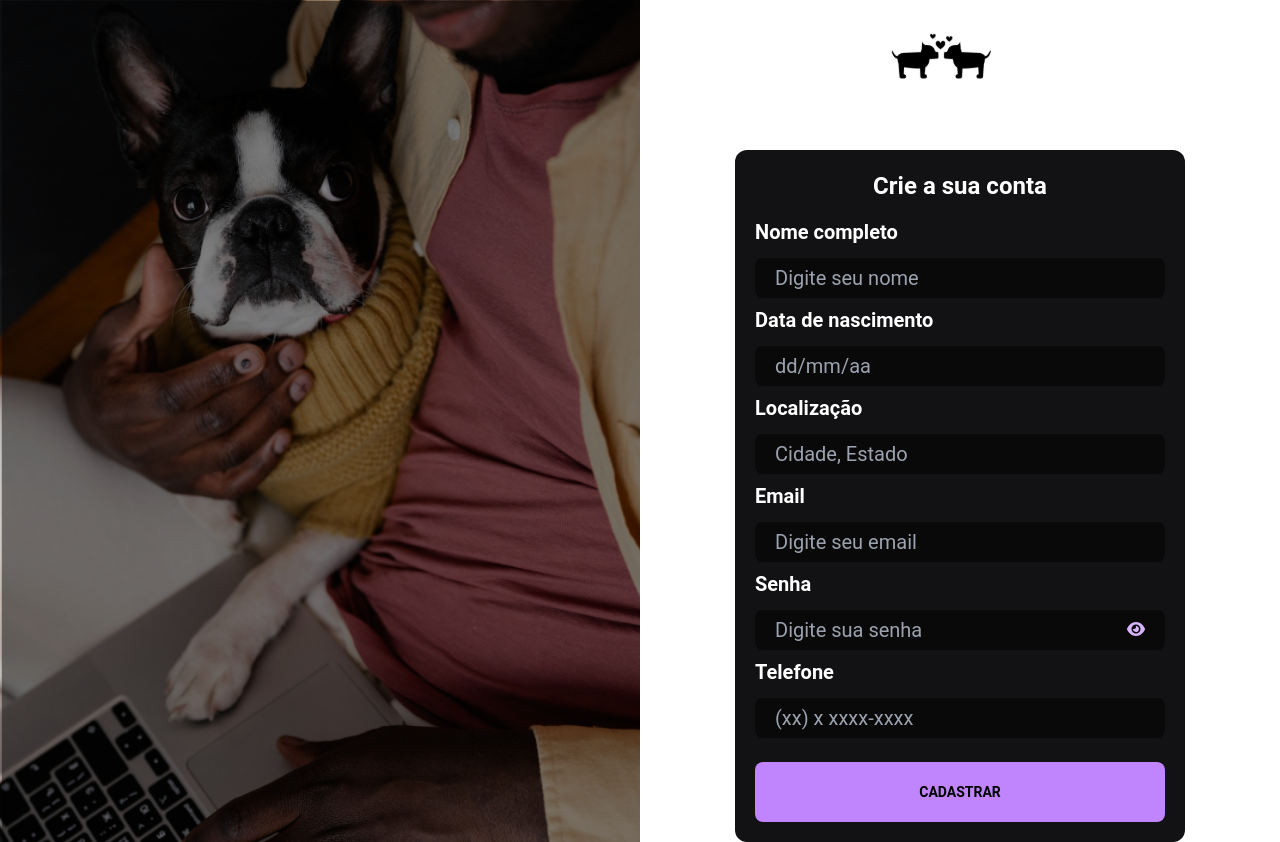
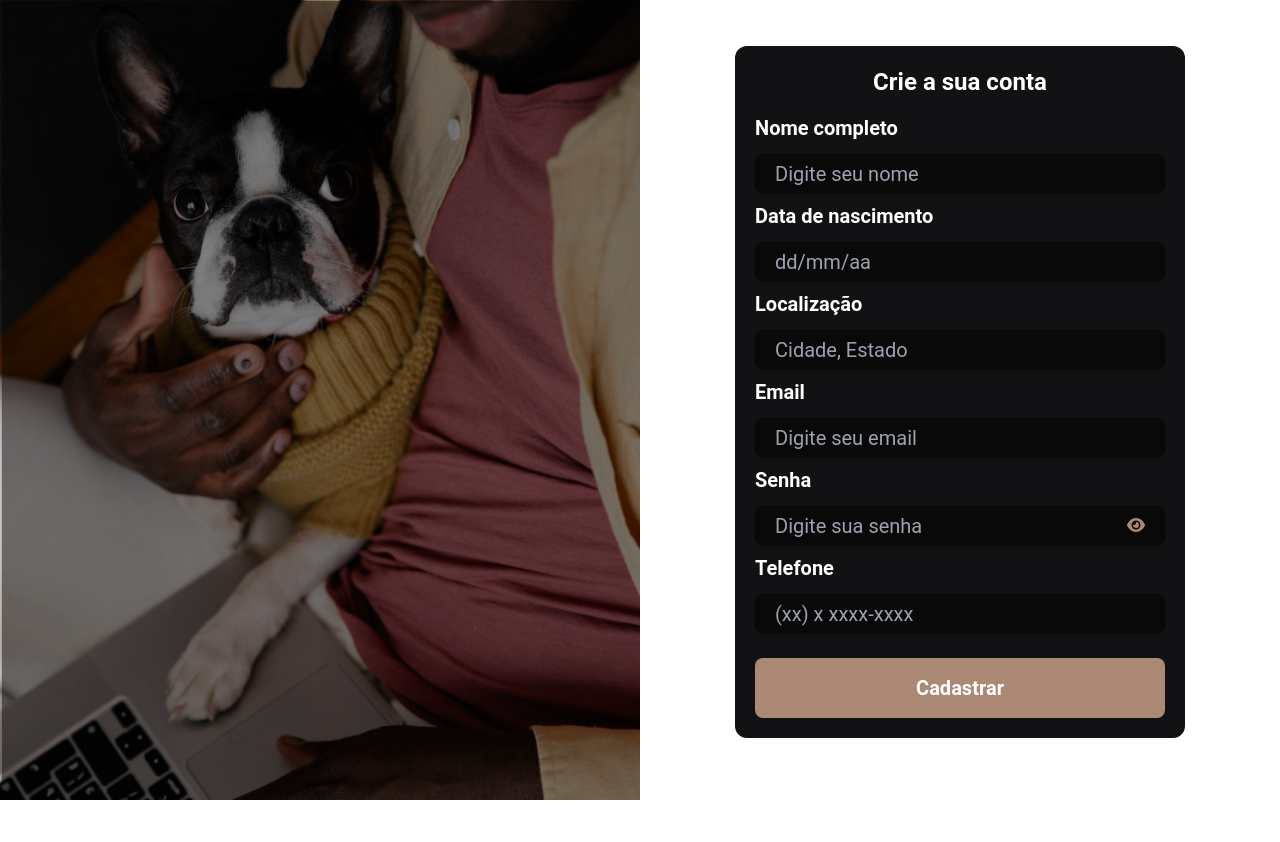
Before and after one commit to anagdinizp/projeto-td, a React (Vite) app: page /cadastro in a window 1280 px wide. After the commit the page ends 800 px from the top, so only its background shows below. Built offline with nearby package versions, Linux system fonts and the light colour scheme.

Commit message:
Alterando o tema, tirando botão que não vai ser mais utilizado e corrigindo alguns problemas no layout

```diff
--- a/src/components/Button.tsx
+++ b/src/components/Button.tsx
@@ -1,4 +1,4 @@
-type colorType = "purple" | "gray" | "black";
+type colorType = "purple" | "gray" | "nude";
 type sizeType = "s" | "m" | "l";
 
 interface buttonProps {
@@ -14,9 +14,9 @@ const getColor = (color: colorType) => {
     case "purple":
       return "text-black bg-purple-400 uppercase rounded font-bold text-sm hover:bg-purple-500 transition-colors";
     case "gray":
-      return "bg-grat-300 rounded font-bold text-sm text-black hover:bg-yellow-500 transition-colors";
-    case "black":
-      return "bg-gray-800 rounded font-bold text-lg text-white hover:bg-gray-500 transition-colors";
+      return "bg-gray-300 rounded font-bold text-sm text-black hover:bg-yellow-500 transition-colors";
+    case "nude":
+      return "text-white-100 bg-white-900 rounded font-bold text-xl ";
   }
 };
 
--- a/src/components/Card.tsx
+++ b/src/components/Card.tsx
@@ -53,7 +53,7 @@ export function Card({ name, age, gender, breed, locale, dogImage }: dataCard) {
           </span>
         </strong>
       </div>
-      <button className="block bg-gray-500 shadow-md rounded-b-lg px-5 w-full h-12">
+      <button className="block bg-white-900 shadow-md rounded-b-lg px-5 w-full h-12">
         <Anchor href={""} text={""} icon={"pawBlack"} />
       </button>
     </div>
--- a/src/components/Input.tsx
+++ b/src/components/Input.tsx
@@ -32,7 +32,7 @@ const getTheme = (theme: themeType) => {
     case "light":
       return "bg-gray-100 outline-none rounded-lg text-base md:text-xl";
     case "dark":
-      return "bg-gray-900 outline-none rounded-lg text-base md:text-xl";
+      return "text-white-100 bg-gray-900 outline-none rounded-lg text-base md:text-xl";
   }
 };
 
@@ -52,7 +52,7 @@ const getStyle = (style: styleInput) => {
     case "light":
       return "bg-gray-100 w-full p-5 h-8 rounded-l-lg outline-none text-base md:text-xl";
     case "dark":
-      return "bg-gray-900 w-full p-5 h-8 rounded-l-lg outline-none text-base md:text-xl";
+      return "text-white-100 bg-gray-900 w-full p-5 h-8 rounded-l-lg outline-none text-base md:text-xl";
   }
 };
 
@@ -107,7 +107,7 @@ export function InputPassword({
       />
       <div className={`${getEyeStyle(eyeInput)}`}>
         <i
-          className="md:w-full text-purple-300 hover:text-purple-500 transition-colors cursor-pointer"
+          className="md:w-full text-white-900 hover:text-black transition-colors cursor-pointer"
           onClick={passwordVisibility}
         >
           {eye}
--- a/src/pages/EditProfile.tsx
+++ b/src/pages/EditProfile.tsx
@@ -25,6 +25,8 @@ export function EditProfile() {
   function saveChanges() {}
 
   return (
+    <>
+      <strong className="flex justify-center font-bold text-xl p-2 md:text-2xl">Editar informações do perfil</strong>
       <div className="grid gap-2 ml-5 mr-5">
         <div className="flex flex-col items-center">
           <img
@@ -129,16 +131,19 @@ export function EditProfile() {
               eyeInput={"light"}
             />
             <div className="">
-            <Button styleButton={{ color: "black", size: "s" }}>Salvar</Button>
+              <Button styleButton={{ color: "nude", size: "s" }}>
+                Salvar
+              </Button>
             </div>
           </form>
         </div>
         <div className="flex justify-end items-center cursor-pointer">
           <span className="text-base md:text-xl">Excluir conta</span>
           <button>
-          <img src="https://img.icons8.com/windows/32/000000/trash.png"/>
+            <img src="https://img.icons8.com/windows/32/000000/trash.png" />
           </button>
         </div>
       </div>
+    </>
   );
 }
--- a/src/pages/Profile.tsx
+++ b/src/pages/Profile.tsx
@@ -30,7 +30,7 @@ export function Profile() {
             src="https://avatars.githubusercontent.com/u/79330582?s=400&u=e88e101513b2173c42906d3fef5200e053753106&v=4"
           />
         </div>
-        <div className="block text-black font-extralight p-10 md:p-20">
+        <div className="block text-black font-extralight p-10 ml-1 md:p-20 md:-ml-16">
           <div className="flex justify-between">
             <strong className="block text-black font-bold text-2xl mr-1 md:text-4xl md:mr-8">
               Ana
@@ -108,10 +108,7 @@ export function Profile() {
           </strong>
         </div>
         {breakpoint == "xs" || breakpoint == "sm" ? (
-          <div className="flex justify-between">
-            <button className="mt-26 ml-5 cursor-pointer">
-              <img src="https://img.icons8.com/ios/50/000000/plus-2-math.png" />
-            </button>
+          <div className="flex justify-evenly">
             <div className="flex-wrap">
               <img
                 className="rounded-lg m-auto mt-2 mb-4 overflow-hidden w-[223px] h-[213px]"
@@ -124,9 +121,6 @@ export function Profile() {
           </div>
         ) : (
           <div className="flex justify-between">
-            <button className="mt-26 cursor-pointer">
-              <img src="https://img.icons8.com/ios/50/000000/plus-2-math.png" />
-            </button>
             <div className="flex justify-between">
               <img
                 className="w-[326px] h-[340px] rounded-3xl mr-1 mt-3 p-4"
@@ -190,10 +184,7 @@ export function Profile() {
           </strong>
         </div>
         {breakpoint == "xs" || breakpoint == "sm" ? (
-          <div className="flex justify-between">
-            <button className="mt-26 ml-5 cursor-pointer">
-              <img src="https://img.icons8.com/ios/50/000000/plus-2-math.png" />
-            </button>
+          <div className="flex justify-evenly">
             <div className="flex-wrap">
               <img
                 className="rounded-lg m-auto mt-2 mb-4 overflow-hidden w-[223px] h-[213px]"
@@ -206,9 +197,6 @@ export function Profile() {
           </div>
         ) : (
           <div className="flex justify-between">
-            <button className="mt-26 cursor-pointer">
-              <img src="https://img.icons8.com/ios/50/000000/plus-2-math.png" />
-            </button>
             <div className="flex justify-between">
               <img
                 className="w-[326px] h-[340px] rounded-3xl mr-1 mt-3 p-4"
--- a/src/pages/Subscribe.tsx
+++ b/src/pages/Subscribe.tsx
@@ -35,23 +35,16 @@ export function Subscribe() {
   return (
     <div className="md:grid grid-cols-2">
       <div className="hidden md:block visible bg-dogsubscriber bg-cover bg-no-repeat flex-col justify-center items-center" />
-      <div className="bg-white bg-cover min-h-screen md:min-h-screen flex flex-col justify-center items-center">
-        <div>
-          <Logo
-            width={"150"}
-            height={"150"}
-            style={"flex items-center justify-center"}
-          />
-        </div>
-        <div className="bg-gray-700 w-fit h-fit rounded-xl flex flex-col justify-center items-center direct p-5">
-          <strong className="text-white text-2xl mb-4 block text-center">
+      <div className="bg-white-100 bg-cover min-h-screen md:min-h-screen flex flex-col justify-center items-center">
+        <div className="bg-gray-700 w-fit h-fit rounded-xl flex flex-col justify-center items-center direct p-5 mb-4">
+          <strong className="text-white-100 text-2xl mb-4 block text-center">
             Crie a sua conta
           </strong>
           <form
             className="flex flex-col gap-2 w-full h-full"
             onSubmit={subscription}
           >
-            <strong className="text-white text-xl mb-1">Nome completo</strong>
+            <strong className="text-white-100 text-xl mb-1">Nome completo</strong>
             <Input
               styleType={{ theme: "dark", size: "s" }}
               placeholder="Digite seu nome"
@@ -59,7 +52,7 @@ export function Subscribe() {
               setState={setName}
               type={"text"}
             />
-            <strong className="text-white text-xl mb-1">
+            <strong className="text-white-100 text-xl mb-1">
               Data de nascimento
             </strong>
             <Input
@@ -69,7 +62,7 @@ export function Subscribe() {
               setState={setAge}
               type={"number"}
             />
-            <strong className="text-white text-xl mb-1">Localização</strong>
+            <strong className="text-white-100 text-xl mb-1">Localização</strong>
             <Input
               styleType={{ theme: "dark", size: "s" }}
               placeholder="Cidade, Estado"
@@ -77,7 +70,7 @@ export function Subscribe() {
               setState={setLocale}
               type={"text"}
             />
-            <strong className="text-white text-xl mb-1">Email</strong>
+            <strong className="text-white-100 text-xl mb-1">Email</strong>
             <Input
               styleType={{ theme: "dark", size: "s" }}
               placeholder="Digite seu email"
@@ -85,7 +78,7 @@ export function Subscribe() {
               setState={setEmail}
               type={"email"}
             />
-            <strong className="text-white text-xl mb-1">Senha</strong>
+            <strong className="text-white-100 text-xl mb-1">Senha</strong>
             <InputPassword
               value={password}
               setState={setPassword}
@@ -93,7 +86,7 @@ export function Subscribe() {
               style={"dark"}
               eyeInput={"dark"}
             />
-            <strong className="text-white text-xl mb-1">Telefone</strong>
+            <strong className="text-white-100 text-xl mb-1">Telefone</strong>
             <Input
               styleType={{ theme: "dark", size: "s" }}
               placeholder="(xx) x xxxx-xxxx"
@@ -101,7 +94,7 @@ export function Subscribe() {
               setState={setTelephone}
               type={"number"}
             />
-            <Button styleButton={{ color: "purple", size: "m" }}>
+            <Button styleButton={{ color: "nude", size: "m" }}>
               Cadastrar
             </Button>
           </form>
--- a/src/styles/global.css
+++ b/src/styles/global.css
@@ -2,9 +2,6 @@
 @tailwind components;
 @tailwind utilities;
 
-body {
-  @apply bg-white text-black font-sans
-}
 
 @layer utilities {
   input[type="number"]::-webkit-inner-spin-button,
--- a/tailwind.config.cjs
+++ b/tailwind.config.cjs
@@ -35,6 +35,10 @@ module.exports = {
         sans: 'Roboto, sans-serif',
       },
       colors: {
+          white: {
+              100: '#FFFFFF',
+              900: '#AC8975',
+          },
           yellow: {
               300: '#FFF7AD',
               500: '#FCEC5D',
```
Also changed, not shown: src/pages/Login.tsx (+9 -10 lines). Lines whose indentation alone changed are shown as unchanged.
